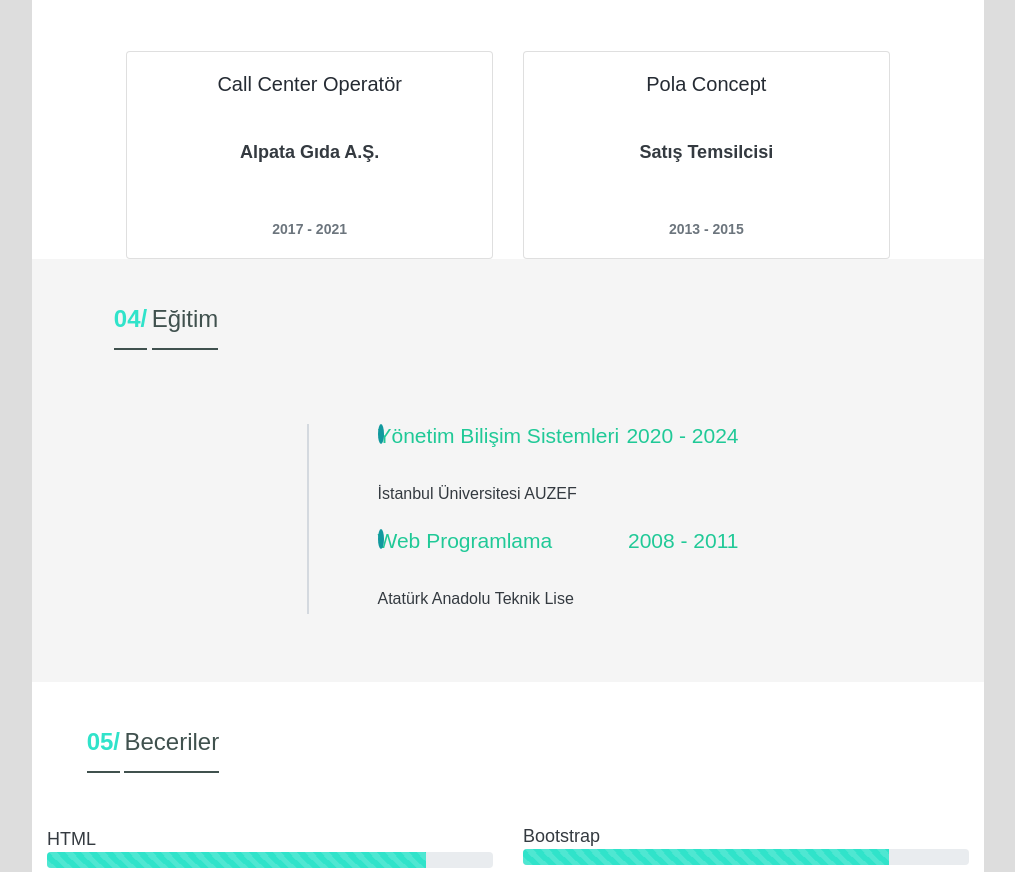
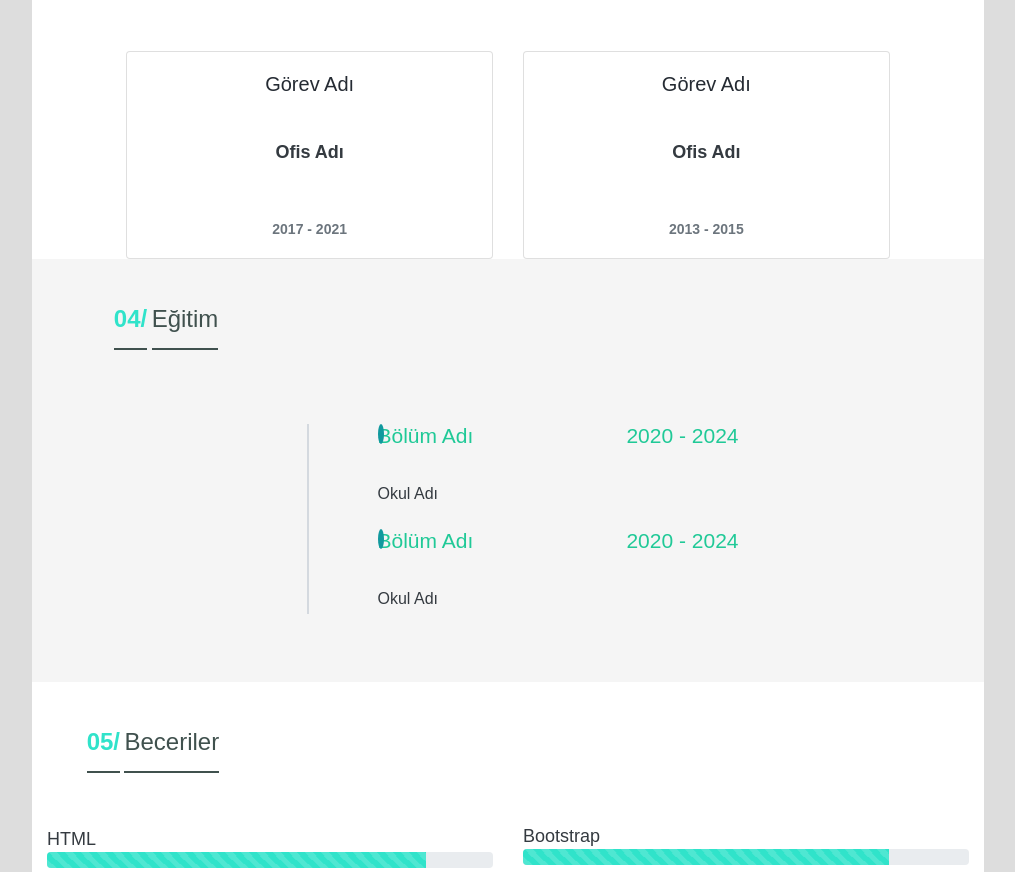
Before and after one commit to SerapPala/Porfolyo-Website, a plain HTML site: page index.html in a window 1280 px wide. Shown: the part 2715-3587 px from the top of the page, without its empty margins (232-1247 px from the left). Drawn offline with nearby package versions, Linux system fonts and the light colour scheme; files that its build step writes are made by us from their sources.

Commit message:
Update index.html

```diff
--- a/index.html
+++ b/index.html
@@ -295,8 +295,8 @@
               <div class="card">
                 <div class="card__body" style="margin-top:20px;">
 
-                  <h5 class="card__body--title">Call Center Operatör</h5>
-                  <p class="text-dark text-4">Alpata Gıda A.Ş.</p>
+                  <h5 class="card__body--title">Görev Adı</h5>
+                  <p class="text-dark text-4">Ofis Adı</p>
                   <p class="text-muted text-2">2017 - 2021</p>
                 </div>
               </div>
@@ -305,8 +305,8 @@
               <div class="card">
                 <div class="card__body" style="margin-top:20px;">
 
-                  <h5 class="card__body--title">Pola Concept</h5>
-                  <p class="text-dark text-4">Satış Temsilcisi </p>
+                    <h5 class="card__body--title">Görev Adı</h5>
+                  <p class="text-dark text-4">Ofis Adı</p>
                   <p class="text-muted text-2">2013 - 2015</p>
                 </div>
               </div>
@@ -333,15 +333,15 @@
           <div class="col-md-6 offset-md-3 mb-5">
             <ul class="timeline text-muted text-5 font-weight-500 ">
               <li>
-                <a target="_blank" href="">Yönetim Bilişim Sistemleri</a>
+                <a target="_blank" href="">Bölüm Adı</a>
                 <a href="#" class="float-right">2020 - 2024</a>
-                <p class="font-weight-300 text-3 text-dark">İstanbul Üniversitesi AUZEF
+                <p class="font-weight-300 text-3 text-dark">Okul Adı
                 </p>
               </li>
               <li>
-                <a target="_blank" href="">Web Programlama </a>
-                <a href="#" class="float-right">2008 - 2011</a>
-                <p class="font-weight-300 text-3 text-dark">Atatürk Anadolu Teknik Lise
+                <a target="_blank" href="">Bölüm Adı</a>
+                <a href="#" class="float-right">2020 - 2024</a>
+                <p class="font-weight-300 text-3 text-dark">Okul Adı
                 </p>
               </li>
             </ul>
```
